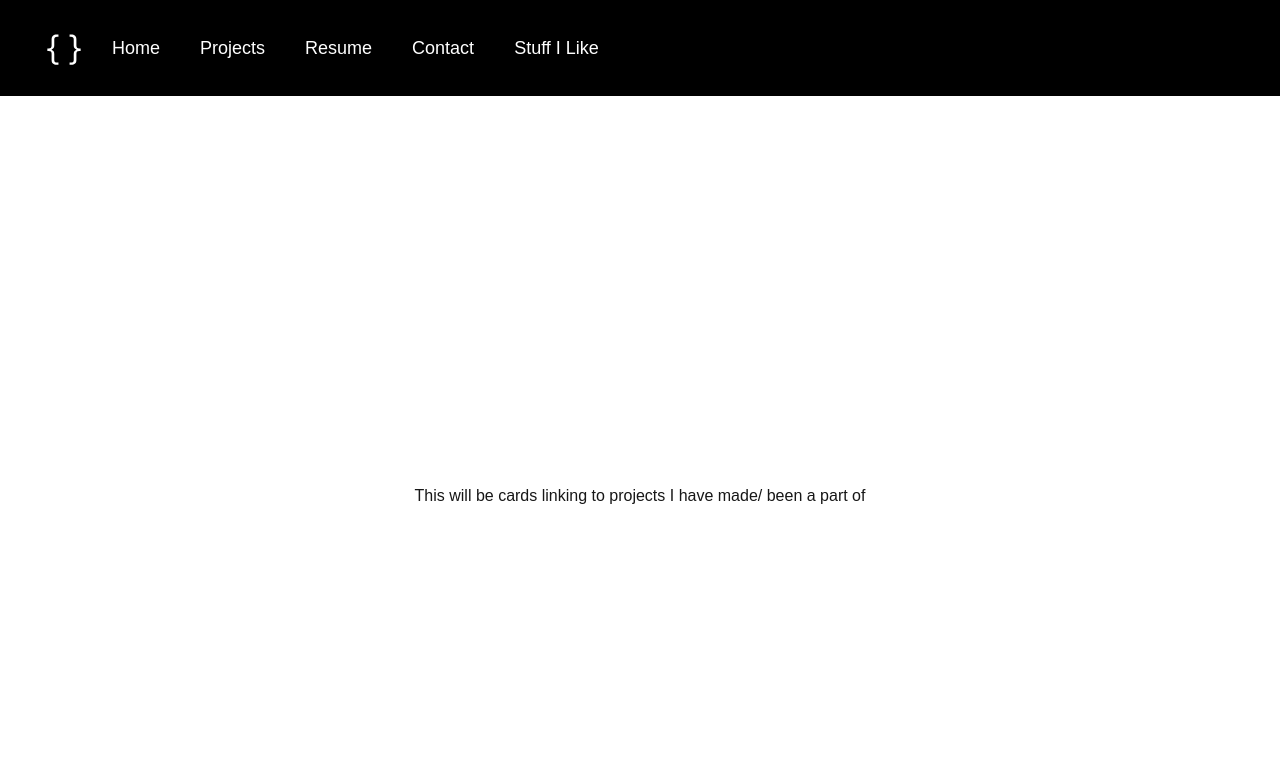
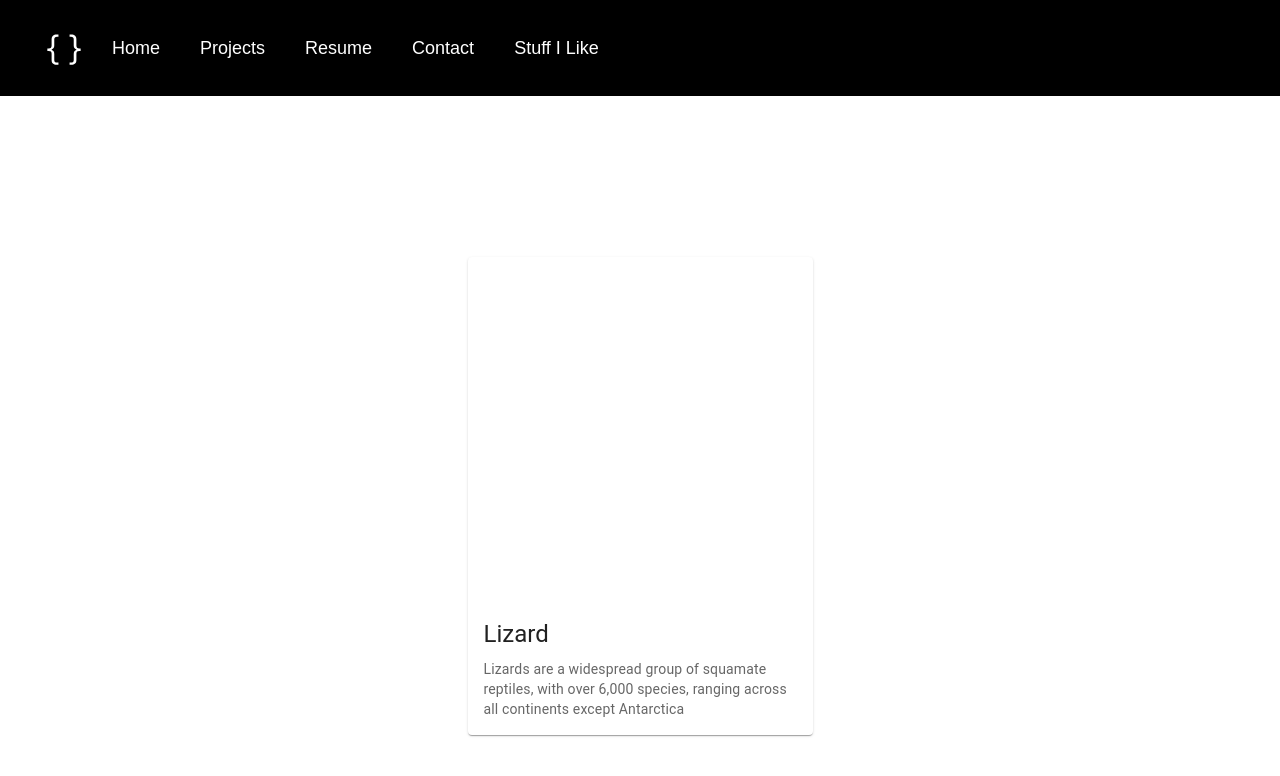
Before and after one commit to Trey226/personal-site, a Next.js app: page /Projects in a window 1280 px wide. Shown: the top 776 px of the page. Built offline with nearby package versions, Linux system fonts and the light colour scheme.

Commit message:
installed some extra node modules to have access to material UI prebuilt components

```diff
--- a/app/Projects/page.tsx
+++ b/app/Projects/page.tsx
@@ -1,5 +1,5 @@
 import { Metadata } from "next";
-
+import ProjectCard from "@/components/ProjectCard";
 export const metadata: Metadata = {
     title: "Projects",
     description: "My projects",
@@ -12,7 +12,7 @@
         //this page I want to be a collection of cards that link to different projects I have. I think making a card component would be a good idea
         //I think the card component should have at least a title, an image, a description, and a link to the project
         <div style={{ display: "flex", justifyContent: "center", alignItems: "center", height: "100vh" }}>
-            <h1>This will be cards linking to projects I have made/ been a part of</h1>
+            <ProjectCard />
         </div>
     );
 }
--- /dev/null
+++ b/components/ProjectCard.tsx
@@ -0,0 +1,30 @@
+import * as React from 'react';
+import Card from '@mui/material/Card';
+import CardContent from '@mui/material/CardContent';
+import CardMedia from '@mui/material/CardMedia';
+import Typography from '@mui/material/Typography';
+import CardActionArea from '@mui/material/CardActionArea';
+
+export default function ActionAreaCard() {
+  return (
+    <Card sx={{ maxWidth: 345 }}>
+      <CardActionArea>
+        <CardMedia
+          component="img"
+          height="140"
+          image="/logo.svg"
+          alt="green iguana"
+        />
+        <CardContent>
+          <Typography gutterBottom variant="h5" component="div">
+            Lizard
+          </Typography>
+          <Typography variant="body2" sx={{ color: 'text.secondary' }}>
+            Lizards are a widespread group of squamate reptiles, with over 6,000
+            species, ranging across all continents except Antarctica
+          </Typography>
+        </CardContent>
+      </CardActionArea>
+    </Card>
+  );
+}
```
Also changed, not shown: package.json (+9 -6 lines), 2 other files (tests, documents, lock files or other folders).
